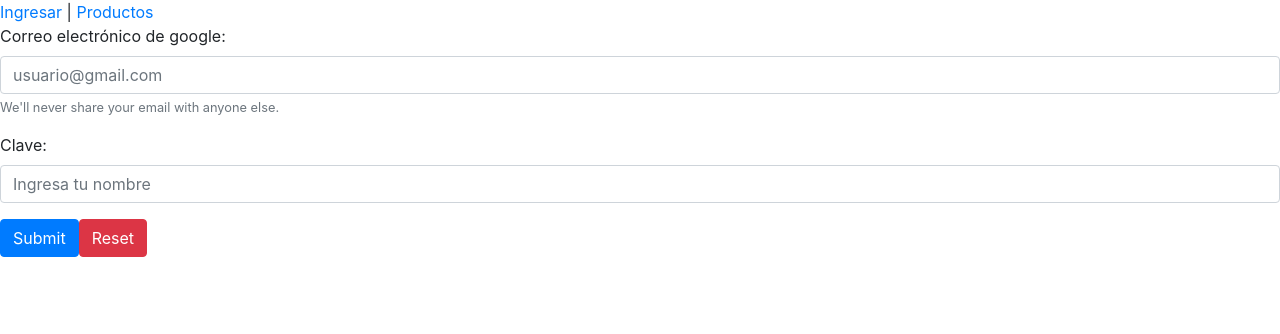
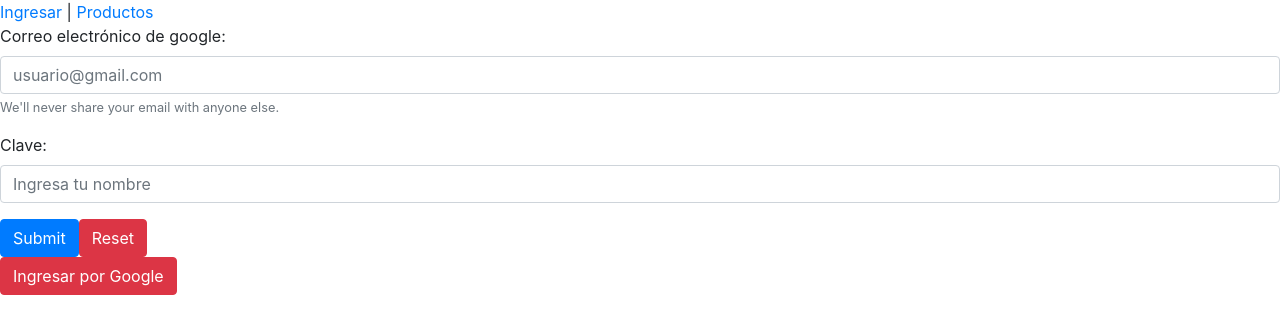
Before and after one commit to flowersflowing/DL_pruebadeploy, a Vue app: page /#/ in a window 1280 px wide. Shown: the top 334 px of the page. Built offline with nearby package versions, Linux system fonts and the light colour scheme.

Commit message:
Separando los login manual con usuario@hola.es y por google

```diff
--- a/src/components/Login.vue
+++ b/src/components/Login.vue
@@ -12,6 +12,7 @@
       <b-button type="submit" variant="primary">Submit</b-button>
       <b-button type="reset" variant="danger">Reset</b-button>
     </b-form>
+    <b-button variant="danger" @click="loginGoogle">Ingresar por Google</b-button>
   </div>
 </template>
 
@@ -31,11 +32,9 @@ export default {
   methods: {
     login() {
       if(this.form.email && this.form.password) {
-        console.log('entrando a login');
-        var provider = new firebase.auth.GoogleAuthProvider();
-        firebase.auth().signInWithPopup(provider)
+        firebase.auth().signInWithEmailAndPassword(this.form.email, this.form.password)
         .then(resp => {
-          console.log(resp);
+          console.log(resp.user.email);
           this.$router.push('/productos');
         }).catch(error => {
           if(error.code == 'auth/wrong-password') {
@@ -51,8 +50,18 @@ export default {
           }
         })
       }else {
-        console.log('error por situación imprevista en login');
+        console.log('error por situación imprevista en login por correo');
       }
+    },
+    loginGoogle() {
+        let provider = new firebase.auth.GoogleAuthProvider();
+        firebase.auth().signInWithPopup(provider)
+        .then(resp => {
+          console.log(resp);
+          this.$router.push('/productos');
+        }).catch(error => {
+          console.log(error);
+        })
     },
     onReset(event) {
       event.preventDefault()
```
